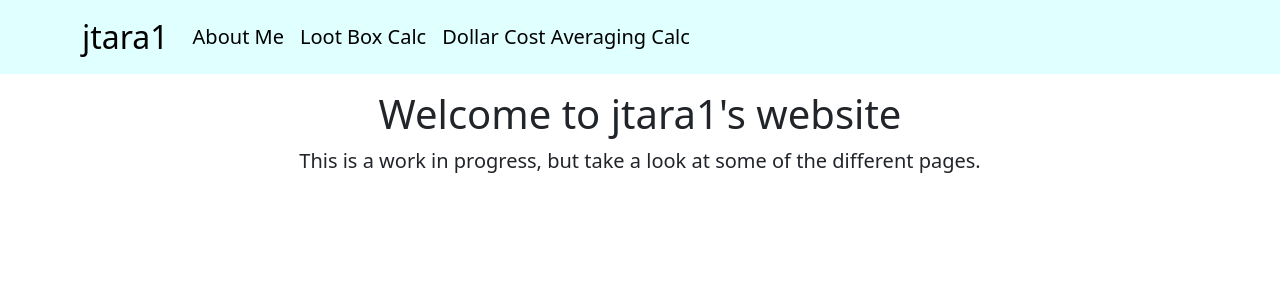
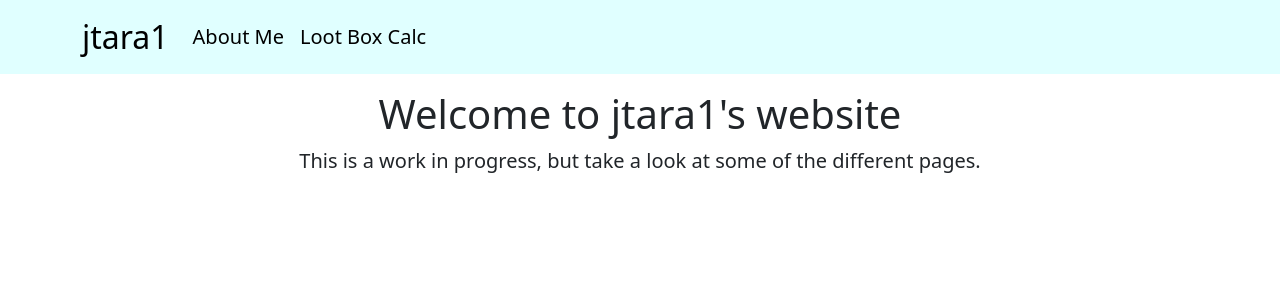
Before and after one commit to jtara1/jtara1.github.io, a React (Create React App) app: page / in a window 1280 px wide. Shown: the top 300 px of the page. Built offline with nearby package versions, Linux system fonts and the light colour scheme.

Commit message:
refactor: removed a calc

```diff
--- a/package.json
+++ b/package.json
@@ -14,10 +14,6 @@
     "lint": "eslint --autofix"
   },
   "eslintConfig": {
-    "extends": [
-      "react-app",
-      "react-app/jest"
-    ],
     "rules": {
       "spaced-comment": "off"
     }
--- a/src/App.js
+++ b/src/App.js
@@ -6,7 +6,6 @@ import MainNavbar from './layout/MainNavbar';
 import Home from './pages/Home';
 import AboutMe from './pages/AboutMe';
 import LootBoxCalc from './pages/LootBoxCalc';
-import DollarCostAveragingCalc from './pages/DollarCostAveragingCalc';
 
 
 const App = () => (
@@ -23,9 +22,6 @@ const App = () => (
         <Route path="/loot-box-calc">
           <LootBoxCalc />
         </Route>
-        <Route path="/dollar-cost-averaging-calc">
-          <DollarCostAveragingCalc />
-        </Route>
       </Switch>
     </BrowserRouter>
   </>
--- a/src/layout/MainNavbar.js
+++ b/src/layout/MainNavbar.js
@@ -28,11 +28,6 @@ const MainNavbar = () => {
                 Loot Box Calc
               </Link>
             </Nav.Link>
-            <Nav.Link as="span">
-              <Link className={[classes.link, classes.navCommon].join(' ')} to="/dollar-cost-averaging-calc">
-                Dollar Cost Averaging Calc
-              </Link>
-            </Nav.Link>
           </Nav>
         </Navbar.Collapse>
       </Container>
```
